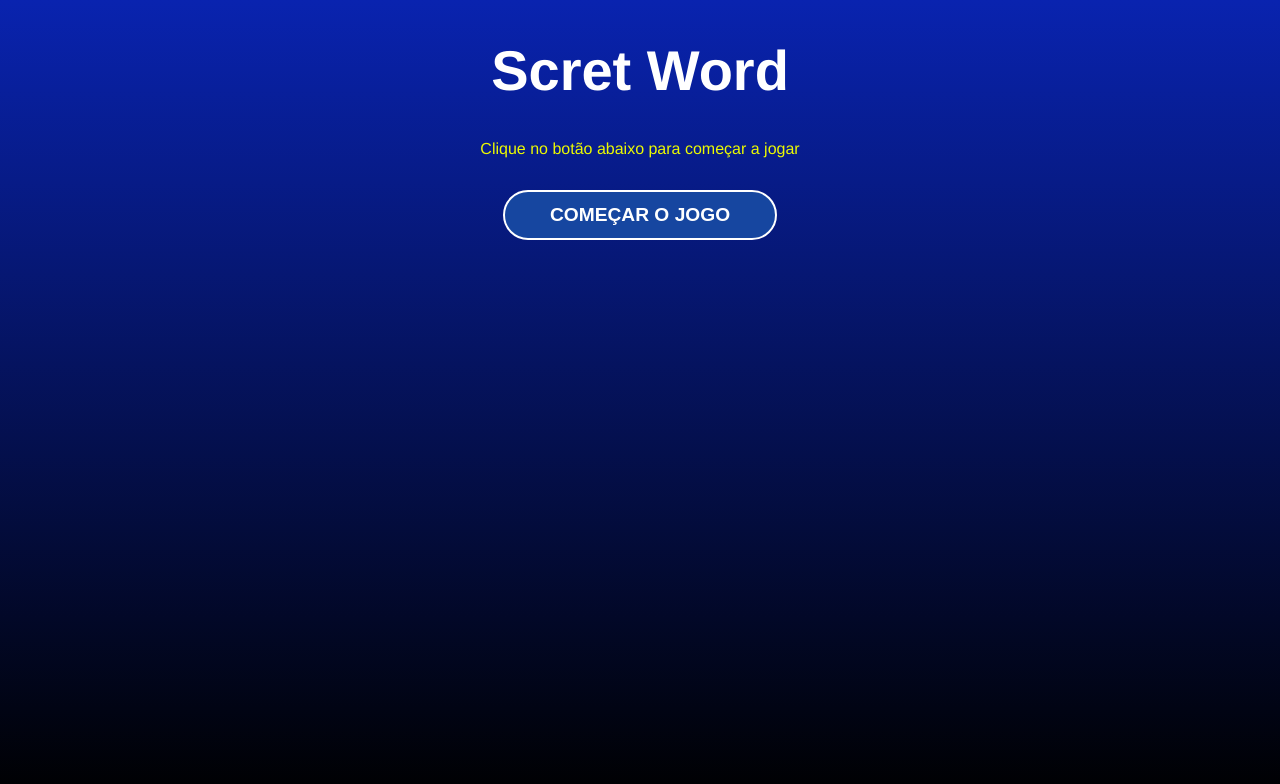
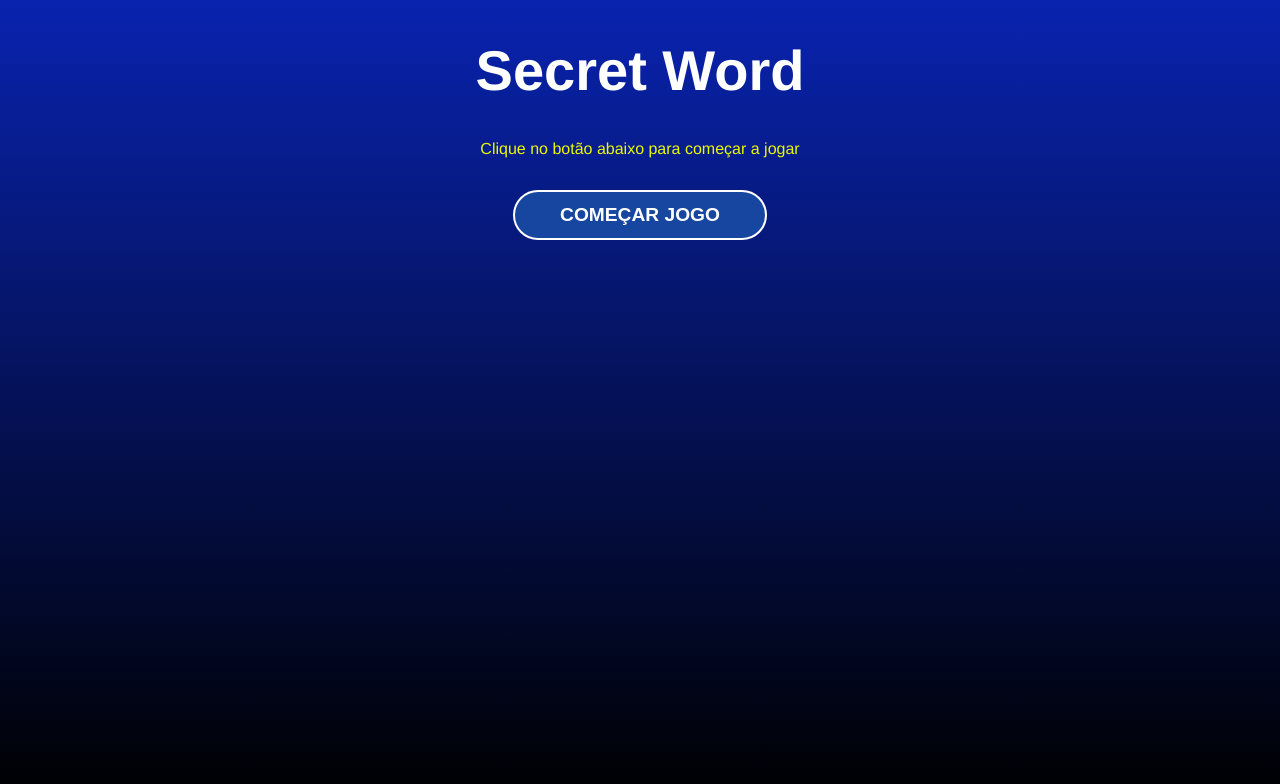
Before and after one commit to anaalmeida-v/react, a React (Create React App) app in the folder secretword/: page / in a window 1280 px wide. Shown: the top 784 px of the page. Built offline with nearby package versions, Linux system fonts and the light colour scheme.

Commit message:
finalizando proj

```diff
--- a/secretword/src/App.js
+++ b/secretword/src/App.js
@@ -11,7 +11,6 @@ import { wordsList } from "./data/word"
 import StartScreen from './components/StartScreen';
 import Game from './components/Game';
 import GameOver from './components/GameOver';
-import { clear } from '@testing-library/user-event/dist/clear';
 
 const stages = [
   { id: 1, name: "start" },
@@ -22,50 +21,46 @@ const stages = [
 const guessesQty = 3
 
 function App() {
+  const [gameStage, setGameStage] = useState(stages[0].name);
+  const [words] = useState(wordsList);
 
-  const [gameStage, setGameStage] = useState(stages[0].name)//estágio inicial
-  const [words] = useState(wordsList)
+  const [pickedWord, setPickedWord] = useState("");
+  const [pickedCategory, setPickedCategory] = useState("");
+  const [letters, setLetters] = useState([]);
 
-  const [pickedWord, setPickedWord] = useState("")
-  const [pickedCategory, setPickedCategory] = useState("")
-  const [letters, setLetters] = useState([])
+  const [guessedLetters, setGuessedLetters] = useState([]);
+  const [wrongLetters, setWrongLetters] = useState([]);
+  const [guesses, setGuesses] = useState(3);
+  const [score, setScore] = useState(0);
 
-  const [guessedLetters, setGuessedLetters] = useState([])
-  const [wrongLetters, setWrongLetters] = useState([])
-  const [guesses, setGuesses] = useState(guessesQty)
-  const [score, setScore] = useState(0)
-
-  const pickWordAndCategory = () => {
+  const pickWordAndCategory = useCallback(() => {
     //pick a random category
-    const categories = Object.keys(words)
-    {/* categorias são as chaves(keys) dos objetos */ }
+    const categories = Object.keys(words)/* categorias são as chaves(keys) dos objetos */
     const category = categories[Math.floor(Math.random() * Object.keys(categories).length)]
-    {/* escolhendo um índice aleatório baseado no método random vezes o número de chaves
-    que existem num determinado objeto // o número aleatório recebido será de acordo com o número de categorias que eu tenho // length contará os elementos do obj // math.floor - não recebe número quebrado*/}
-    console.log(category)
+    /* escolhendo um índice aleatório baseado no método random vezes o número de chaves
+    que existem num determinado objeto // o número aleatório recebido será de acordo com o número de categorias que eu tenho // length contará os elementos do obj // math.floor - não recebe número quebrado*/
 
     //pick a random word
     const word = words[category][Math.floor(Math.random() * words[category].length)]
 
-    console.log(word)
-
-    return { word, category }
-  }
+    return { category, word }
+  }, [words])
 
   //starts the secret word game
-  const startGame = () => {
+  const startGame = useCallback(() => {
+    //clear all letters
+    clearLetterStates()
+
     //pick word and pick category
-    const { word, category } = pickWordAndCategory()
+    const { category, word } = pickWordAndCategory()
 
     //create an array of letters
     let wordLetters = word.split("")
-    {/* separa as letras da palavra */ }
+    /* separa as letras da palavra */
 
-    console.log(word, category)
-    console.log(wordLetters)
     wordLetters = wordLetters.map((l) => l.toLowerCase());
-    {/* fará que independente da palavra, ela será normalizada, não tendo que ter obrigatóriamente
-    uma letra maiúscula na frente*/}
+    /* fará que independente da palavra, ela será normalizada, não tendo que ter obrigatóriamente
+    uma letra maiúscula na frente*/
 
     //fill states
     setPickedWord(word)
@@ -73,24 +68,23 @@ function App() {
     setLetters(wordLetters)
 
     setGameStage(stages[1].name)
-  }
+  }, [pickWordAndCategory])
 
   //process the letter input
   const verifyLetter = (letter) => {
-
     const normalizedLetter = letter.toLowerCase()
 
     //validação para visualizar se letra já foi utilizada
-    if (guessedLetters.includes(normalizedLetter) || wrongLetters.includes(normalizedLetter)
+    if (guessedLetters.includes(normalizedLetter) ||
+      wrongLetters.includes(normalizedLetter)
     ) {
       return
     }
-
     //push guessed letter or remove a guess
     if (letters.includes(normalizedLetter)) {
       setGuessedLetters((actualGuessedLetters) => [
         ...actualGuessedLetters,
-        normalizedLetter,
+        letter
       ])
     } else {
       setWrongLetters((actualWrongLetters) => [
@@ -98,25 +92,11 @@ function App() {
         normalizedLetter,
       ])
 
-      setGuesses((actualGuesses) => actualGuesses -1)
+      setGuesses((actualGuesses) => actualGuesses - 1)
     }
 
     //adicionando letras corretas e incorretas no console
   }
-
-  const clearLetterStates = () => {
-    setGuessedLetters([])//
-    setWrongLetters([])
-  }
-
-  useEffect(() => {
-    if(guesses === 0) {
-      //reset all states
-      clearLetterStates()//limpando states do jogo
-
-      setGameStage(stages[2].name)//quando não há mais tentativas é encaminhado a tela de game over
-    }
-  }, [guesses])
 
   //restarts the game
   const retry = () => {
@@ -126,10 +106,41 @@ function App() {
     setGameStage(stages[0].name)
   }
 
+  const clearLetterStates = () => {
+    setGuessedLetters([])
+    setWrongLetters([])
+  }
+
+  useEffect(() => {
+    if (guesses === 0) {
+      //reset all states
+      clearLetterStates()//limpando states do jogo
+
+      setGameStage(stages[2].name)//quando não há mais tentativas é encaminhado a tela de game over
+    }
+  }, [guesses])
+
+  //check win condition
+  useEffect(() => {
+
+    const uniqueLetters = [...new Set(letters)]//array de letras unicas, set só deixa itens unicos em um array
+
+    //win condition
+    if (guessedLetters.length === uniqueLetters && gameStage === stages[1].name) {
+      //quando a qtd desses array's forem iguais, a palavra será adivinhada
+      //add score
+      setScore((actualScore) => (actualScore += 100))//implementar pontuação no jogo
+
+      //restart game with me word
+      startGame()//condição de coomeçar o jogo
+    }
+
+  }, [guessedLetters, letters, startGame])
+
   return (
     <div className="App">
       {gameStage === "start" && <StartScreen startGame={startGame} />}
-      {gameStage === "game" &&
+      {gameStage === "game" &&(
         <Game
           verifyLetter={verifyLetter}
           pickedWord={pickedWord}//palavra escolhida
@@ -139,8 +150,8 @@ function App() {
           wrongLetters={wrongLetters}//letras erradas
           guesses={guesses}//palpites
           score={score}//pontuação
-        />}
-      {gameStage === "end" && <GameOver retry={retry} score={score}/>}
+        />)}
+      {gameStage === "end" && <GameOver retry={retry} score={score} />}
     </div>
   );
 }
--- a/secretword/src/components/Game.js
+++ b/secretword/src/components/Game.js
@@ -1,7 +1,9 @@
 import { useState, useRef } from 'react'
+//css
 import './Game.css'
 
-const Game = ({ verifyLetter, pickedWord, pickedCategory, letters, guessedLetters, wrongLetters, guesses, score }) => {
+const Game = ({ verifyLetter, pickedWord, pickedCategory, letters, guessedLetters, wrongLetters, guesses, score
+}) => {
 
   const[letter, setLetter] = useState("")
   const letterInputRef = useRef(null)
--- a/secretword/src/components/GameOver.js
+++ b/secretword/src/components/GameOver.js
@@ -1,13 +1,15 @@
-import './GameOver.css'
+import "./GameOver.css";
 
-const GameOver = ({retry, score}) => {
+const GameOver = ({ retry, score }) => {
   return (
     <div>
-      <h1>Fim de jogo</h1>
-      <h2>A sua pontuação foi: <span>{score}</span></h2>
-      <button onClick={retry}>Resetar Jogo</button>
+      <h1>Fim de jogo!</h1>
+      <h2>
+        A sua pontuação foi: <span>{score}</span>!
+      </h2>
+      <button onClick={retry}>Reiniciar</button>
     </div>
-  )
-}
+  );
+};
 
-export default GameOver
+export default GameOver;
--- a/secretword/src/components/StartScreen.js
+++ b/secretword/src/components/StartScreen.js
@@ -1,13 +1,13 @@
-import './StartScreen.css'
+import "./StartScreen.css";
 
-const StartScreen = ({startGame}) => {
+const GameStart = ({ startGame }) => {
   return (
     <div className="start">
-        <h1>Scret Word</h1>
-        <p>Clique no botão abaixo para começar a jogar</p>
-        <button onClick={startGame}>Começar o jogo</button>
+      <h1>Secret Word</h1>
+      <p>Clique no botão abaixo para começar a jogar</p>
+      <button onClick={startGame}>Começar jogo</button>
     </div>
-  )
-}
+  );
+};
 
-export default StartScreen
+export default GameStart;
```
